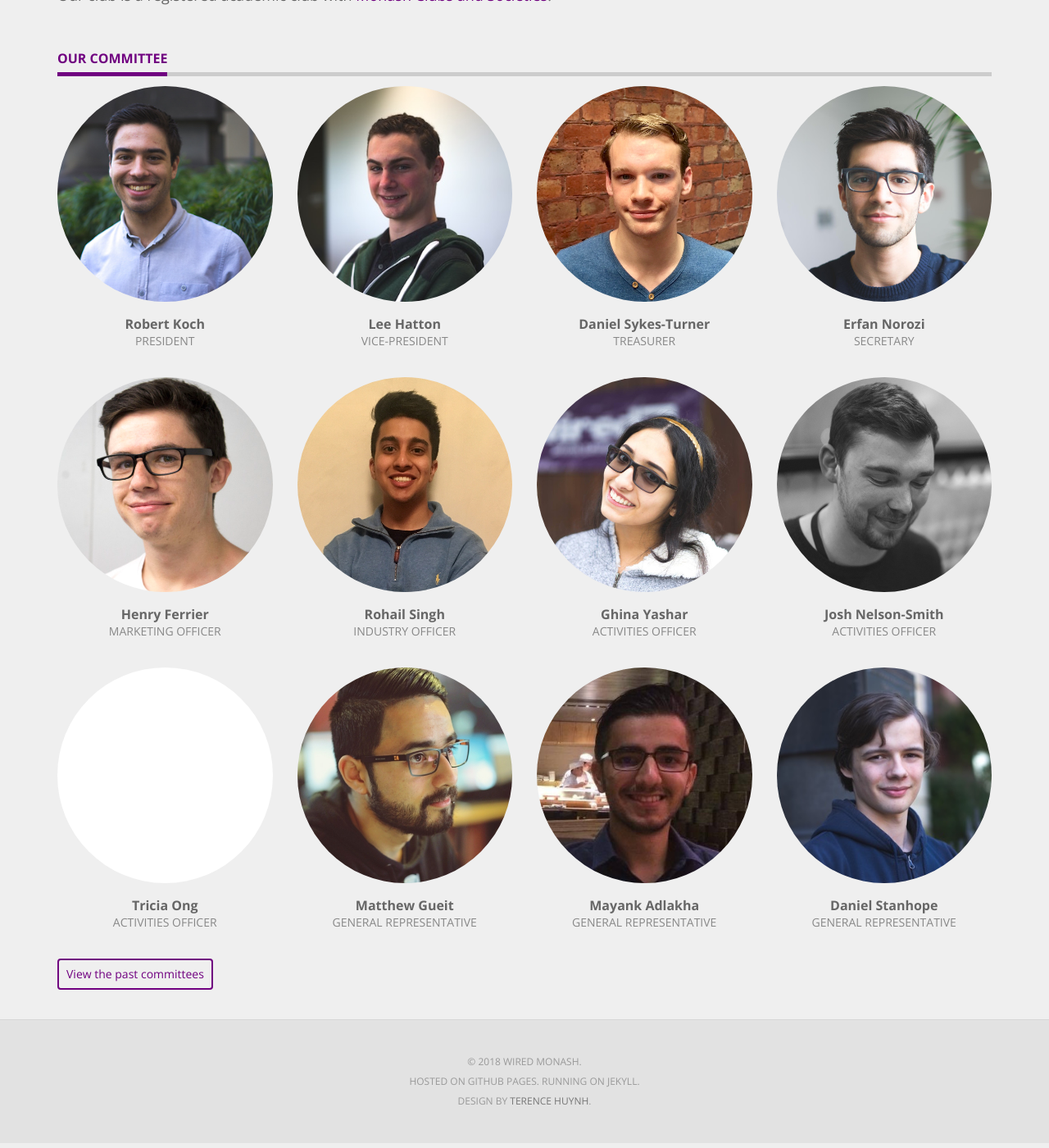
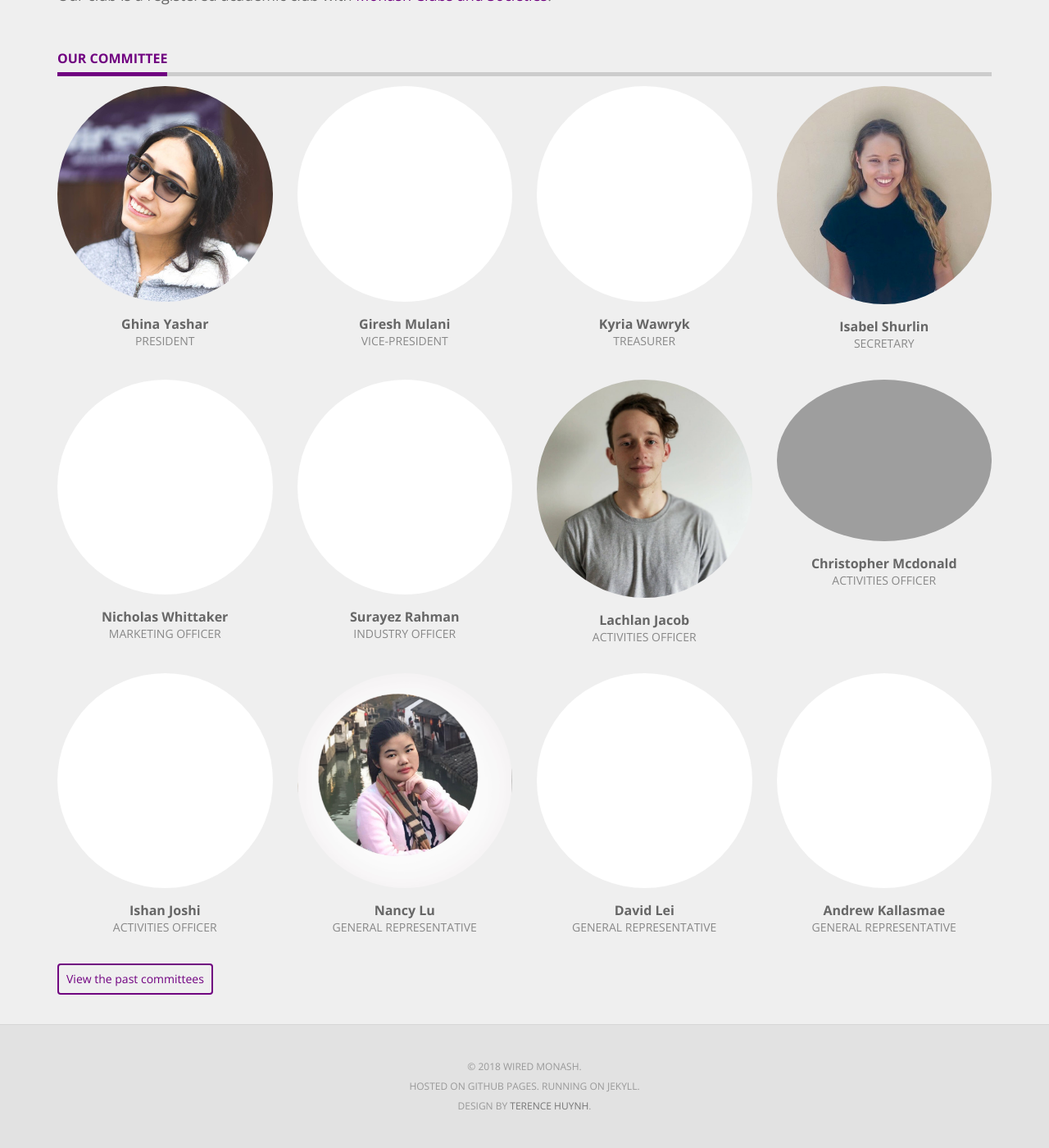
Before and after one commit to wiredmonash/wiredmonash.github.io, a Jekyll site: the page built from about.html, in a window 1280 px wide and 1400 px high, scrolled down 1017 px. Shown: the whole window at 82% size. Built offline with Jekyll 4.4.1, drawn with Linux system fonts in a browser that asks for light colours; nearby versions of some CDN libraries.

Commit message:
added some photos for 2018 committee and fixed names on current committee page

```diff
--- a/about.html
+++ b/about.html
@@ -49,67 +49,67 @@ slug: about
       <h3><span>Our Committee</span></h3>
       <div class="row">
         <div class="col-md-3 col-xs-6">
-          <img class="img-circle" src="{{site.url}}/assets/img/person/robert-koch.jpg" />
-          <p class="name">Robert Koch</p>
+          <img class="img-circle" src="{{site.url}}/assets/img/person/ghina-yashar.jpg" />
+          <p class="name">Ghina Yashar</p>
           <p class="role">President</p>
         </div>
         <div class="col-md-3 col-xs-6">
-          <img class="img-circle" src="{{site.url}}/assets/img/person/lee-hatton.jpg" />
-          <p class="name">Lee Hatton</p>
+          <img class="img-circle" src="{{site.url}}/assets/img/person/white.jpg" />
+          <p class="name">Giresh Mulani</p>
           <p class="role">Vice-President</p>
         </div>
         <div class="col-md-3 col-xs-6">
-          <img class="img-circle" src="{{site.url}}/assets/img/person/daniel-sykes-turner.jpg" />
-          <p class="name">Daniel Sykes-Turner</p>
+          <img class="img-circle" src="{{site.url}}/assets/img/person/white.jpg" />
+          <p class="name">Kyria Wawryk</p>
           <p class="role">Treasurer</p>
         </div>
         <div class="col-md-3 col-xs-6">
-          <img class="img-circle" src="{{site.url}}/assets/img/person/erfan-norozi.jpg" />
-          <p class="name">Erfan Norozi</p>
+          <img class="img-circle" src="{{site.url}}/assets/img/person/isabel-shurlin.jpg" />
+          <p class="name">Isabel Shurlin</p>
           <p class="role">Secretary</p>
         </div>
       </div>
       <div class="row">
         <div class="col-md-3 col-xs-6">
-          <img class="img-circle" src="{{site.url}}/assets/img/person/henry-ferrier.jpg" />
-          <p class="name">Henry Ferrier</p>
+          <img class="img-circle" src="{{site.url}}/assets/img/person/white.jpg" />
+          <p class="name">Nicholas Whittaker</p>
           <p class="role">Marketing Officer</p>
         </div>
         <div class="col-md-3 col-xs-6">
-          <img class="img-circle" src="{{site.url}}/assets/img/person/rohail-singh.jpg" />
-          <p class="name">Rohail Singh</p>
+          <img class="img-circle" src="{{site.url}}/assets/img/person/white.jpg" />
+          <p class="name">Surayez Rahman</p>
           <p class="role">Industry Officer</p>
         </div>
         <div class="col-md-3 col-xs-6">
-          <img class="img-circle" src="{{site.url}}/assets/img/person/ghina-yashar.jpg" />
-          <p class="name">Ghina Yashar</p>
+          <img class="img-circle" src="{{site.url}}/assets/img/person/lachlan-jacob.jpg" />
+          <p class="name">Lachlan Jacob</p>
           <p class="role">Activities Officer</p>
         </div>
         <div class="col-md-3 col-xs-6">
-          <img class="img-circle" src="{{site.url}}/assets/img/person/josh-nelsson-smith.png" />
-          <p class="name">Josh Nelson-Smith</p>
+          <img class="img-circle" src="{{site.url}}/assets/img/person/white.png" />
+          <p class="name">Christopher Mcdonald</p>
           <p class="role">Activities Officer</p>
         </div>
       </div>
       <div class="row">
         <div class="col-md-3 col-xs-6">
           <img class="img-circle" src="{{site.url}}/assets/img/person/white.jpg" />
-          <p class="name">Tricia Ong</p>
+          <p class="name">Ishan Joshi</p>
           <p class="role">Activities Officer</p>
         </div>
         <div class="col-md-3 col-xs-6">
-          <img class="img-circle" src="{{site.url}}/assets/img/person/matt-gueit.jpg" />
-          <p class="name">Matthew Gueit</p>
+          <img class="img-circle" src="{{site.url}}/assets/img/person/nancy-lu.jpg" />
+          <p class="name">Nancy Lu</p>
           <p class="role">General Representative</p>
         </div>
         <div class="col-md-3 col-xs-6">
-          <img class="img-circle" src="{{site.url}}/assets/img/person/mayank-adlakha.jpg" />
-          <p class="name">Mayank Adlakha</p>
+          <img class="img-circle" src="{{site.url}}/assets/img/person/white.jpg" />
+          <p class="name">David Lei</p>
           <p class="role">General Representative</p>
         </div>
         <div class="col-md-3 col-xs-6">
-          <img class="img-circle" src="{{site.url}}/assets/img/person/daniel-stanhope.jpg" />
-          <p class="name">Daniel Stanhope</p>
+          <img class="img-circle" src="{{site.url}}/assets/img/person/white.jpg" />
+          <p class="name">Andrew Kallasmae</p>
           <p class="role">General Representative</p>
         </div>
       </div>
```
Also changed, not shown: assets/img/person/isabel-shurlin.jpg (added), assets/img/person/lachlan-jacob.jpg (added), assets/img/person/nancy-lu.jpg (added).
